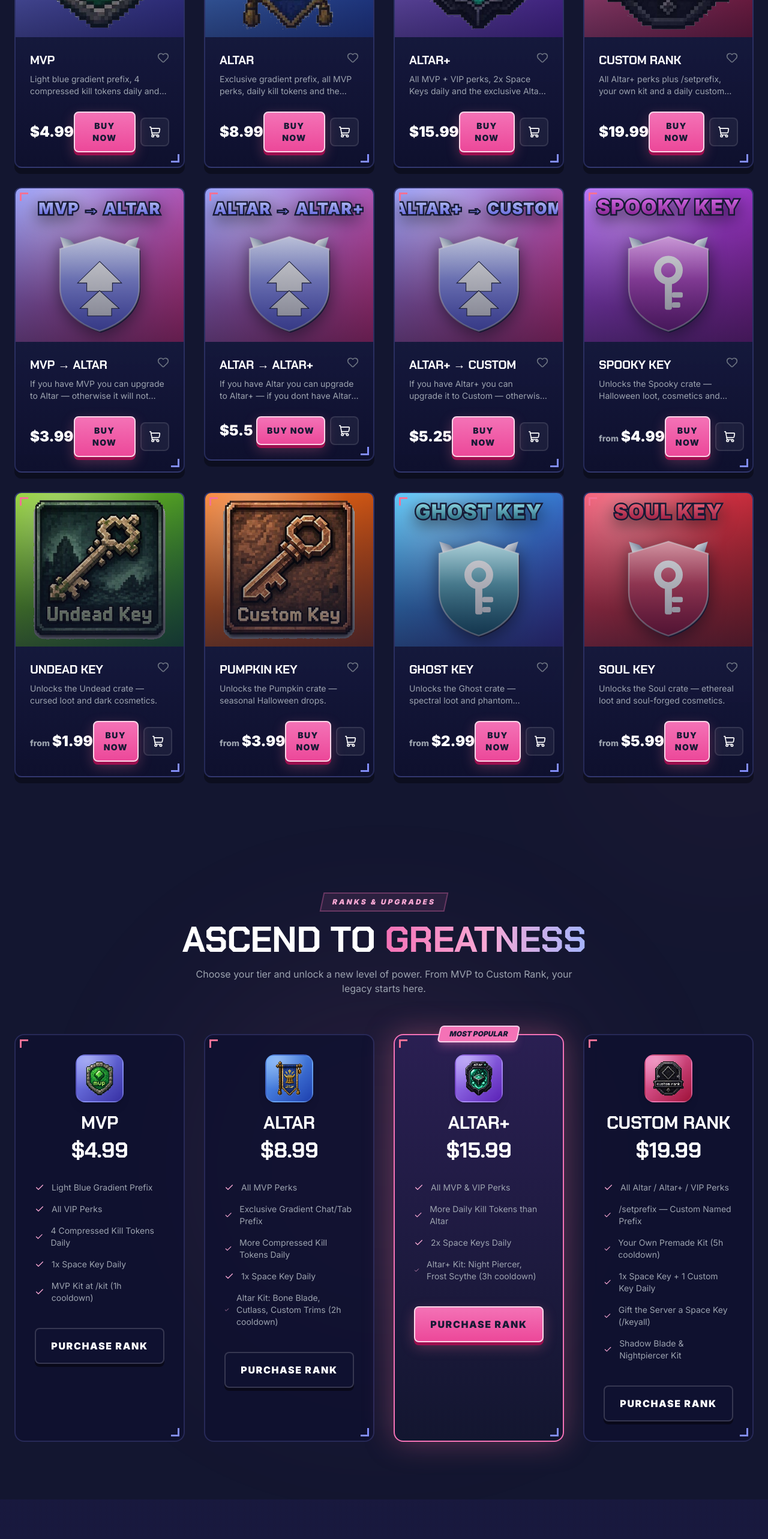
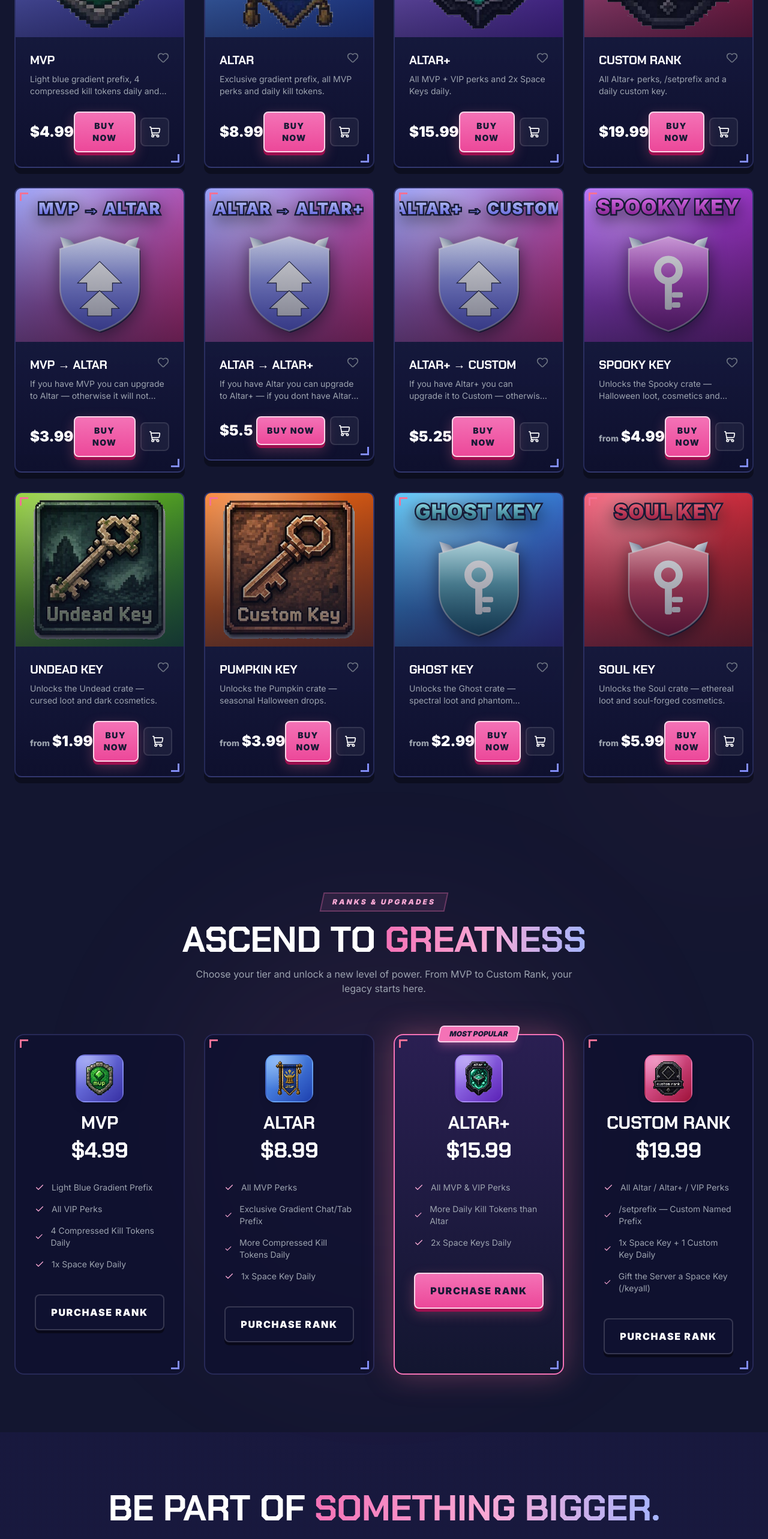
Before and after one commit to nightowl310378-sketch/altarkitted_store, a React (Vite) app: page / in a window 1280 px wide. Shown: the part 1580-4146 px from the top of the page at 60% size. Built offline with nearby package versions, Linux system fonts and the light colour scheme; the HTML template or start-up script is replaced by a standard one.

Commit message:
Remove PvP kit mentions from rank descriptions and perks

```diff
--- a/src/constants/products.ts
+++ b/src/constants/products.ts
@@ -18,7 +18,6 @@ export const PRODUCTS: Product[] = [
       'All VIP Perks',
       '4 Compressed Kill Tokens Daily',
       '1x Space Key Daily',
-      'MVP Kit at /kit (1h cooldown)',
     ],
     color: 'from-indigo-400 to-indigo-800',
   },
@@ -28,7 +27,7 @@ export const PRODUCTS: Product[] = [
     icon: 'altar',
     name: 'ALTAR',
     image: '/assets/images/ranks/altar.png',
-    description: 'Exclusive gradient prefix, all MVP perks, daily kill tokens and the Altar kit.',
+    description: 'Exclusive gradient prefix, all MVP perks and daily kill tokens.',
     price: 8.99,
     category: 'Ranks',
     perks: [
@@ -36,7 +35,6 @@ export const PRODUCTS: Product[] = [
       'Exclusive Gradient Chat/Tab Prefix',
       'More Compressed Kill Tokens Daily',
       '1x Space Key Daily',
-      'Altar Kit: Bone Blade, Cutlass, Custom Trims (2h cooldown)',
     ],
     color: 'from-blue-400 to-blue-800',
   },
@@ -46,14 +44,13 @@ export const PRODUCTS: Product[] = [
     icon: 'altar-plus',
     name: 'ALTAR+',
     image: '/assets/images/ranks/altar-plus.png',
-    description: 'All MVP + VIP perks, 2x Space Keys daily and the exclusive Altar+ kit.',
+    description: 'All MVP + VIP perks and 2x Space Keys daily.',
     price: 15.99,
     category: 'Ranks',
     perks: [
       'All MVP & VIP Perks',
       'More Daily Kill Tokens than Altar',
       '2x Space Keys Daily',
-      'Altar+ Kit: Night Piercer, Frost Scythe (3h cooldown)',
     ],
     color: 'from-violet-400 to-violet-800',
     isPopular: true,
@@ -64,16 +61,14 @@ export const PRODUCTS: Product[] = [
     icon: 'custom-rank',
     name: 'CUSTOM RANK',
     image: '/assets/images/ranks/custom-rank.png',
-    description: 'All Altar+ perks plus /setprefix, your own kit and a daily custom key.',
+    description: 'All Altar+ perks, /setprefix and a daily custom key.',
     price: 19.99,
     category: 'Ranks',
     perks: [
       'All Altar / Altar+ / VIP Perks',
       '/setprefix — Custom Named Prefix',
-      'Your Own Premade Kit (5h cooldown)',
       '1x Space Key + 1 Custom Key Daily',
       'Gift the Server a Space Key (/keyall)',
-      'Shadow Blade & Nightpiercer Kit',
     ],
     color: 'from-pink-400 to-rose-800',
   },
```
